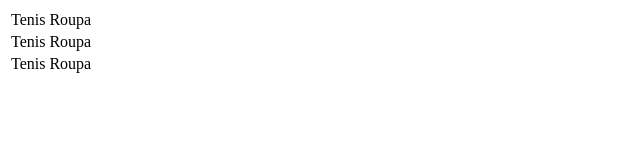
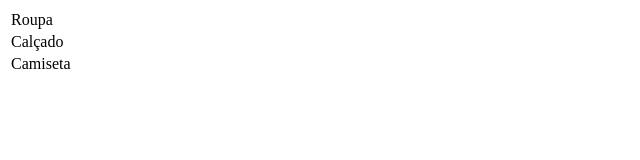
Before and after one commit to pedrolssilva/advanced-reactjs-dio, a React (Create React App) app: page / in a window 1280 px wide. Shown: the top 160 px of the page, without its empty margins (0-640 px from the left). Built offline with nearby package versions, Linux system fonts and the light colour scheme.

Commit message:
Using Error Boundaries to avoid Application's crash

```diff
--- a/src/App.js
+++ b/src/App.js
@@ -1,20 +1,20 @@
 import React, {Fragment} from 'react';
 
-const store = ['', '', '']
+const store = [{type: 'Roupa'}, {type: 'Calçado'}, {type: 'Camiseta'}]
 
-function Column(){
+function Column({type}){
   return (
     <tr>
-      <td>Tenis</td>
-      <td>Roupa</td>
+      <td>{type}</td>
     </tr>
   )
 }
 
 function App() {
+
   const renderColumns = (element, key) => (
     <Fragment key={`column.${key}`}>
-      <Column/>
+      <Column type={element.type}/>
     </Fragment>
   )
 
--- /dev/null
+++ b/src/ErrorBoundary.js
@@ -0,0 +1,26 @@
+import React, {Component} from 'react';
+
+class ErrorBoundary extends Component {
+  constructor(props) {
+    super(props);
+    this.state = { hasError: false };
+  }
+
+  static getDerivedStateFromError(error) {
+    return { hasError: true };
+  }
+
+  componentDidCatch(error, errorInfo) {
+    console.log(error, errorInfo);
+  }
+
+  render() {
+    if (this.state.hasError) {
+      return <h1>Something went wrong.</h1>;
+    }
+
+    return this.props.children
+  }
+}
+
+export default ErrorBoundary;
--- a/src/index.js
+++ b/src/index.js
@@ -1,10 +1,14 @@
 import React from 'react';
 import ReactDOM from 'react-dom';
 import App from './App';
+import ErrorBoundary from './ErrorBoundary'
 
-ReactDOM.render(
+const main = (
   <React.StrictMode>
-    <App />
-  </React.StrictMode>,
-  document.getElementById('root')
-);
+    <ErrorBoundary>
+      <App/>
+    </ErrorBoundary>
+  </React.StrictMode>
+)
+
+ReactDOM.render(main, document.getElementById('root'));
```
